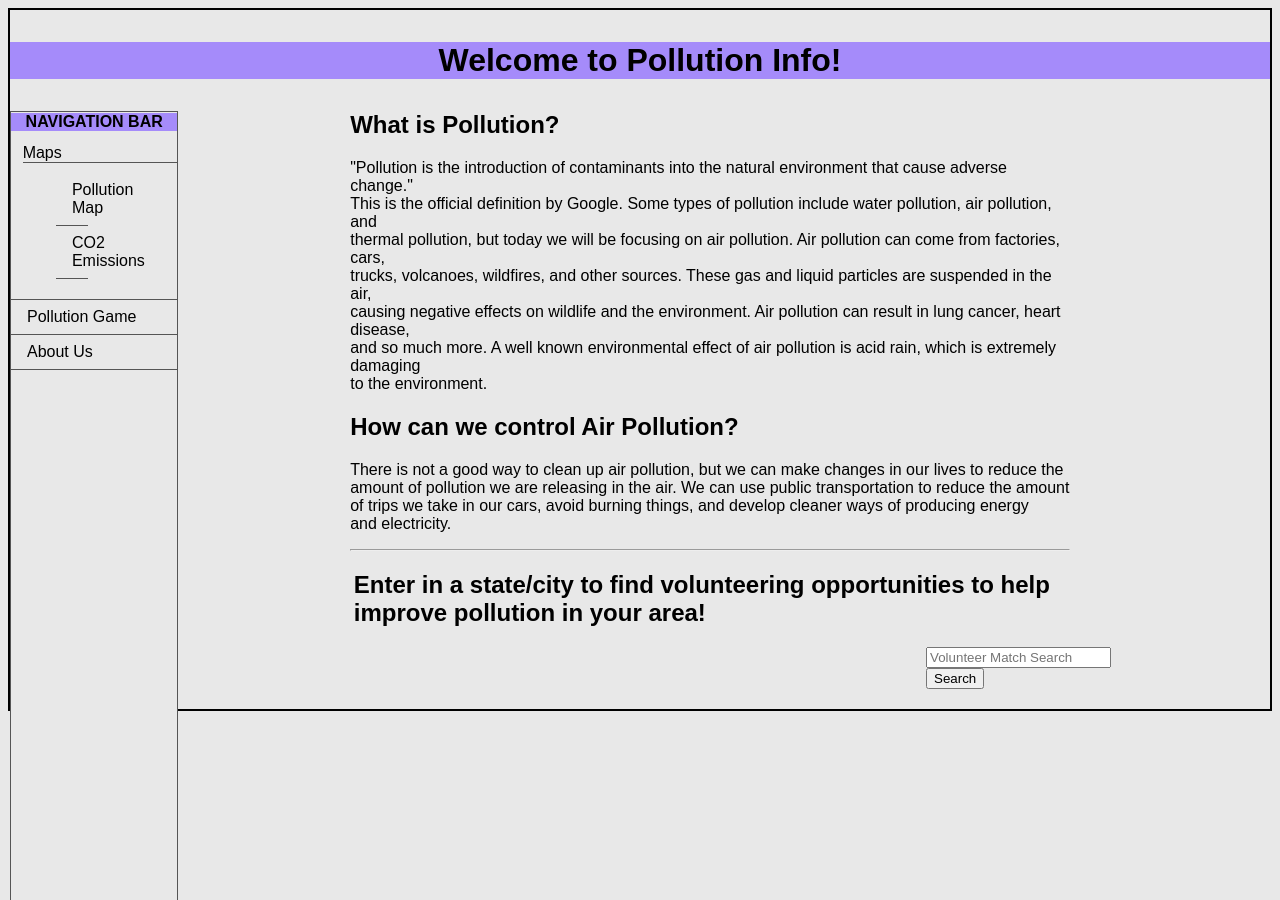
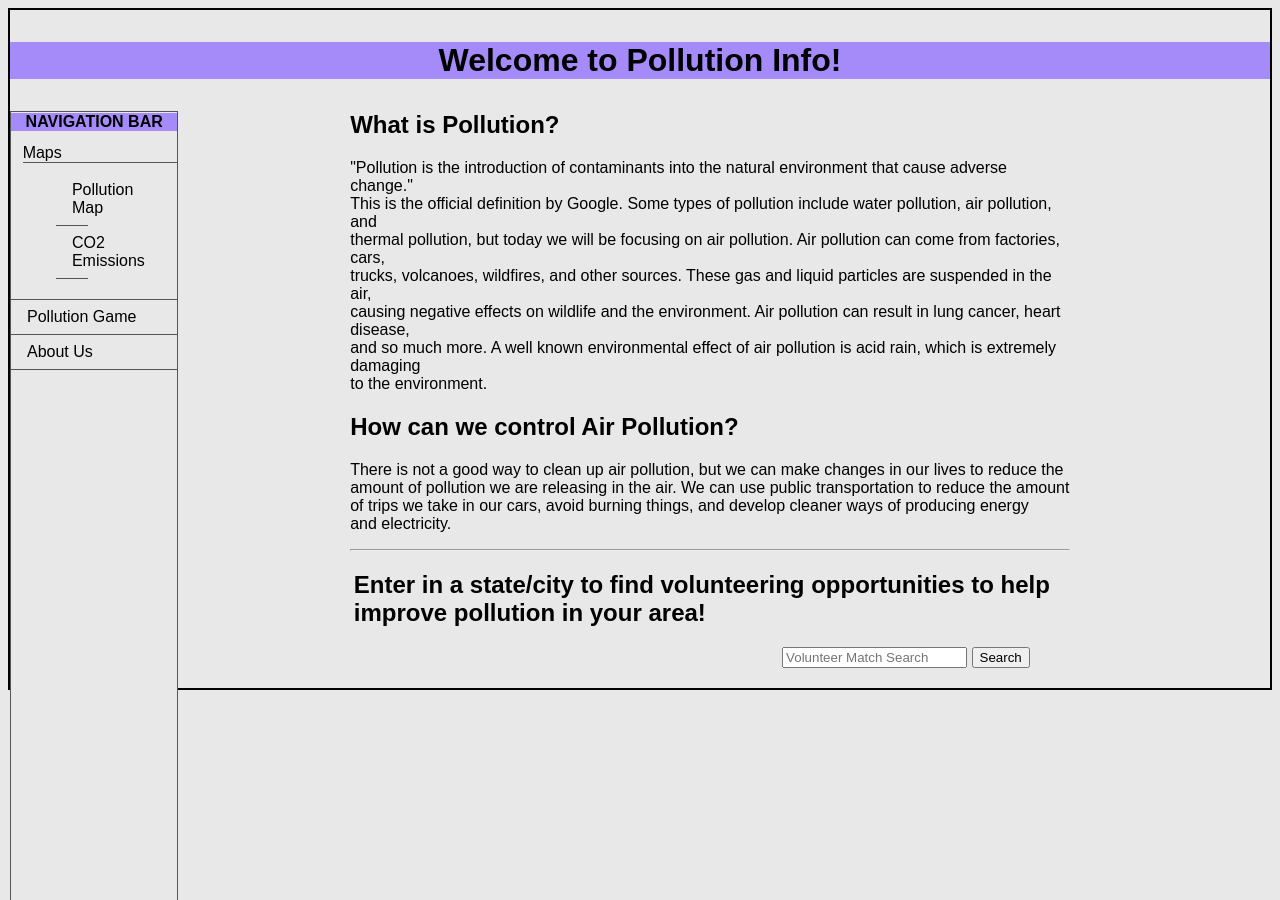
Before and after one commit to risheethagb/AirPollutionFinal, a Jekyll site: the page index.html, which Jekyll copies as it is, in a window 1280 px wide. Built offline with Jekyll 4.4.1, drawn with Linux system fonts in a browser that asks for light colours.

Commit message:
Update index.html

```diff
--- a/index.html
+++ b/index.html
@@ -81,7 +81,7 @@
         <hr>
 	<h2 style="margin-left:0.5%;">Enter in a state/city to find volunteering opportunities to help improve pollution in your area!</h2>
 
-	<form style="margin-left:80%;"action = "https://www.volunteermatch.org/search" method = "Get" target = "_blank">
+	<form style="margin-left:60%;"action = "https://www.volunteermatch.org/search" method = "Get" target = "_blank">
         <input type = "text" name = "q" placeholder = "Volunteer Match Search">
         <input type = "submit" value = "Search">
     </form>
```
